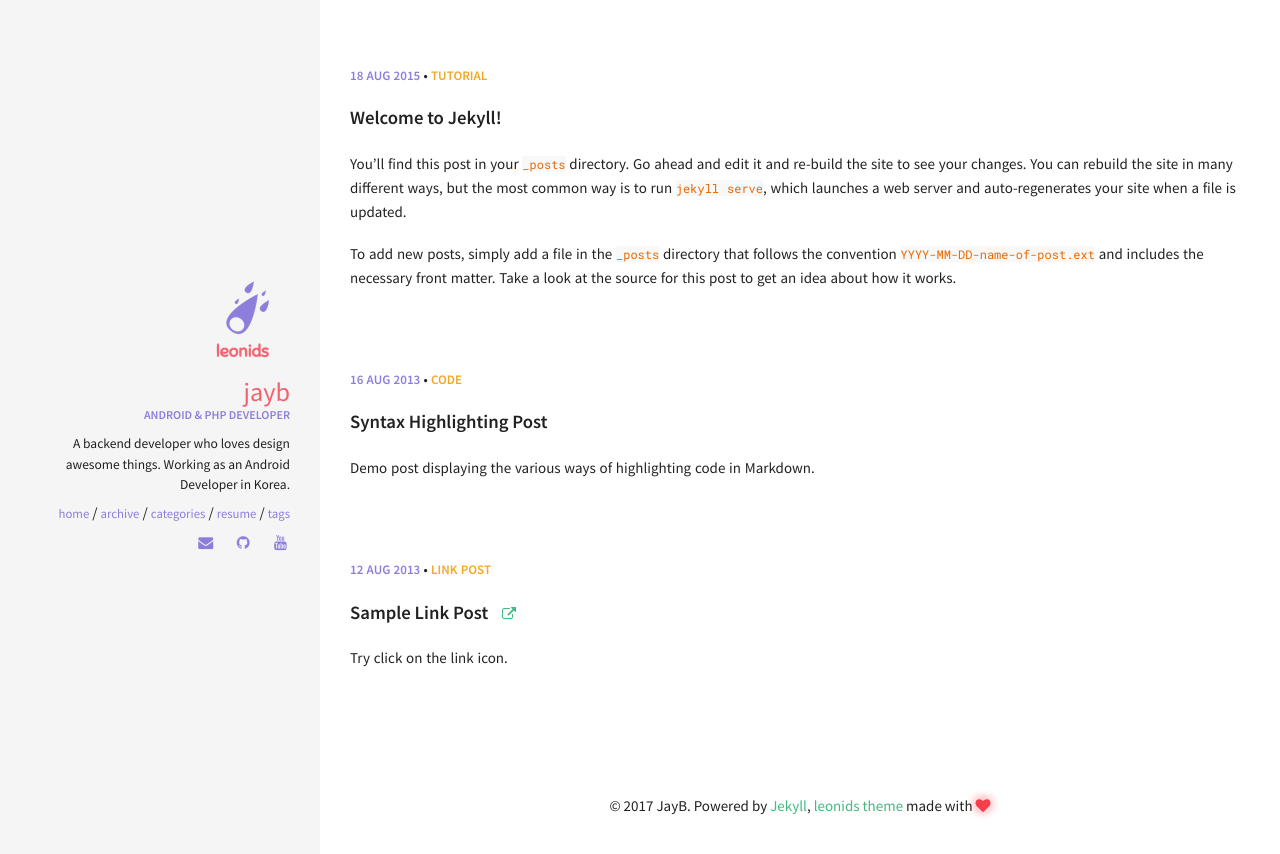
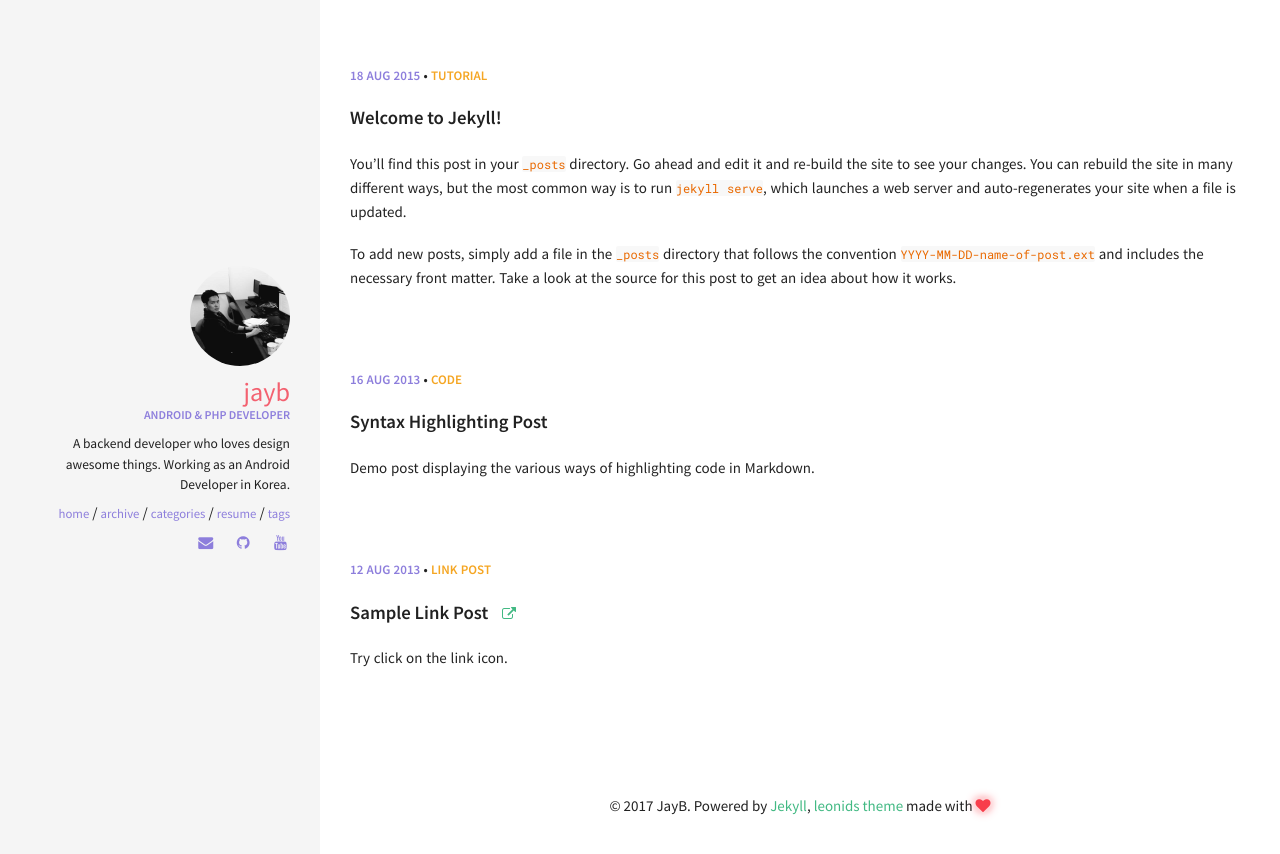
Before and after one commit to renyuanz/leonids, a Jekyll site: the page built from index.html, in a window 1280 px wide. Shown: the top 854 px of the page. Built offline with Jekyll 4.4.1, drawn with Linux system fonts in a browser that asks for light colours.

Commit message:
Updated
Updated  - profile

```diff
--- a/_config.yml
+++ b/_config.yml
@@ -34,7 +34,7 @@ kramdown:
 #
 owner:
   name: JayB
-  avatar: leonids-logo.png
+  avatar: jayb.jpg
   job: "Android & PHP Developer"
   bio: "A backend developer who loves design awesome things. Working as an Android Developer in Korea."
   email: jaybkim2@gmail.com
```
